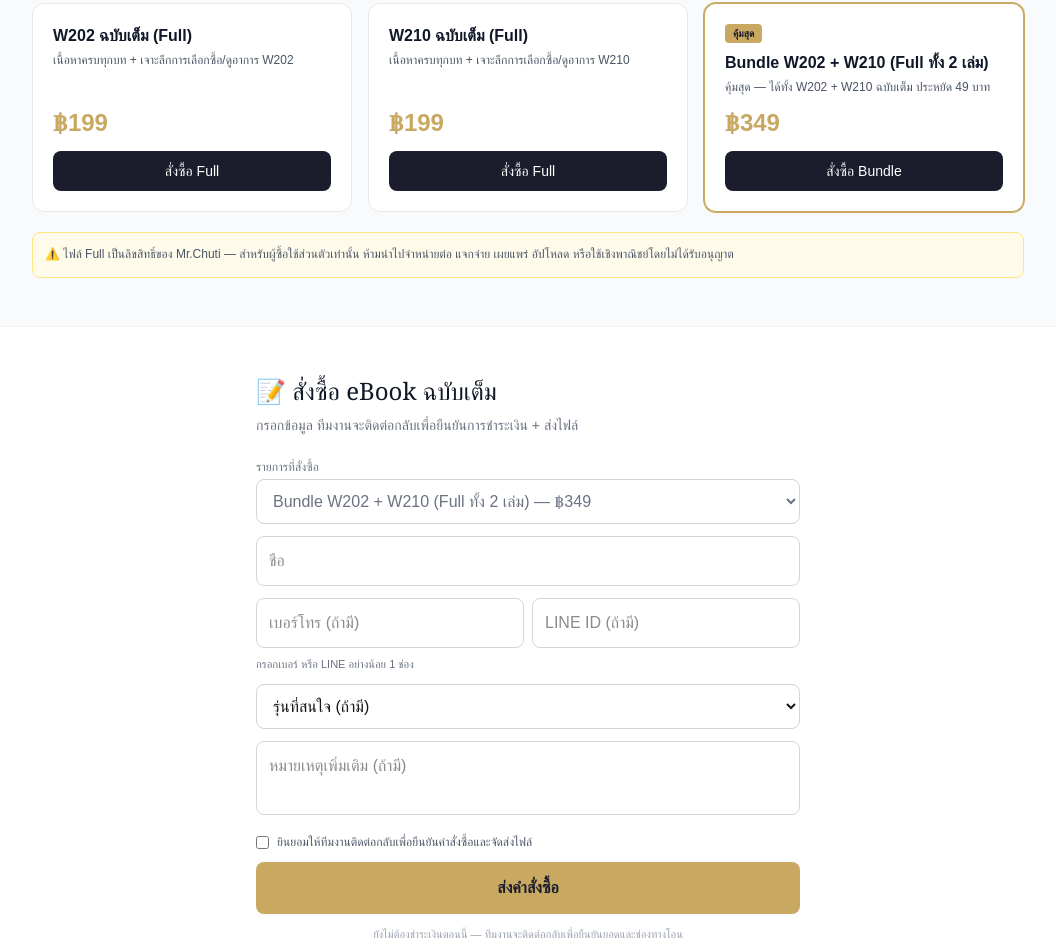
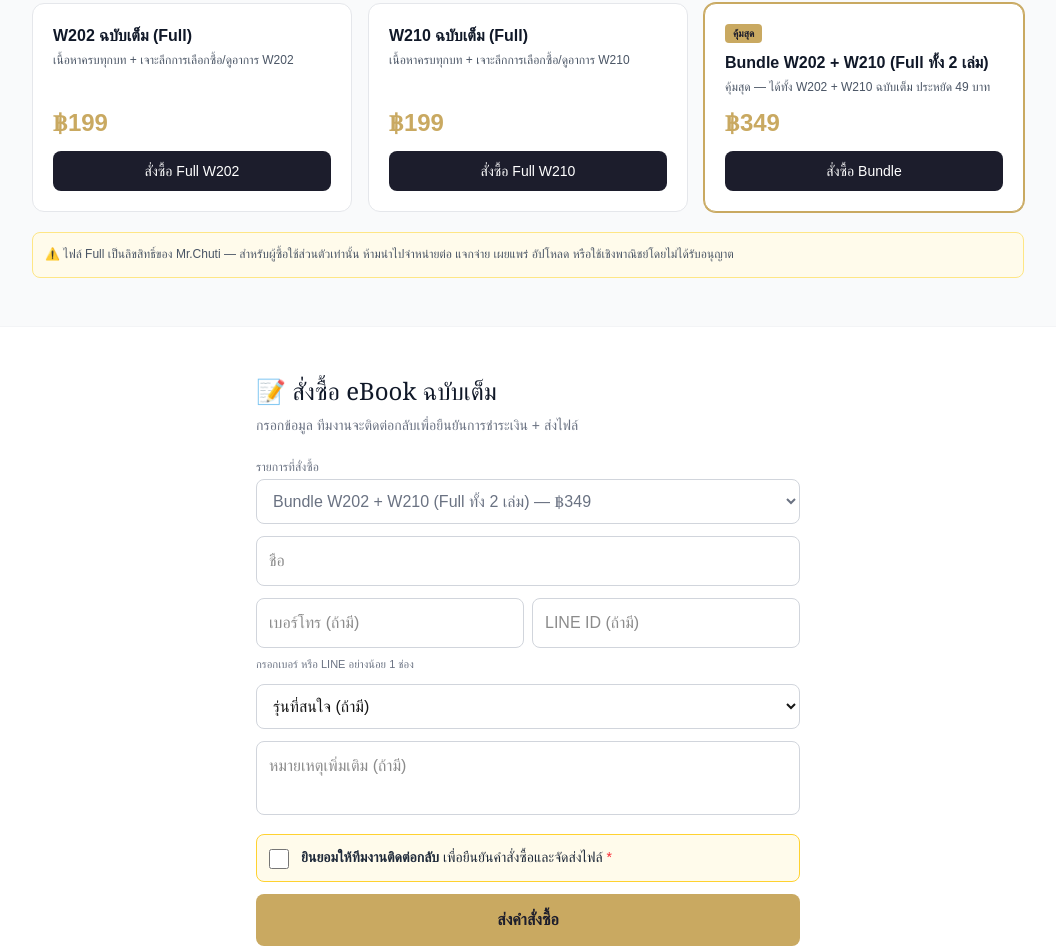
Before and after one commit to Chutiparts/chutiparts-web, a Next.js app: page /ebooks in a window 1280 px wide. Shown: the part 810-1762 px from the top of the page, without its empty margins (112-1168 px from the left). Built offline with nearby package versions, Linux system fonts and the light colour scheme.

Commit message:
Update EbooksClient.tsx

```diff
--- a/app/ebooks/EbooksClient.tsx
+++ b/app/ebooks/EbooksClient.tsx
@@ -1,6 +1,7 @@
 'use client'
 // app/ebooks/EbooksClient.tsx — หน้า eBook (Lite ฟรี + Full/Bundle สั่งซื้อ manual)
 // ส่ง order เข้า /api/leads (topic='ebook') → แจ้ง LINE อัตโนมัติ · ไม่มี auto-download Full
+// v2 (2026-06-15): copy fix เฉพาะจุด — (1) ปุ่มระบุรุ่นชัด (2) checkbox ยินยอมเด่นขึ้น
 import { useState } from 'react'
 
 const LITE = [
@@ -9,9 +10,9 @@ const LITE = [
 ]
 
 const PAID = [
-  { id: 'w202-full', label: 'W202 ฉบับเต็ม (Full)', price: 199, desc: 'เนื้อหาครบทุกบท + เจาะลึกการเลือกซื้อ/ดูอาการ W202' },
-  { id: 'w210-full', label: 'W210 ฉบับเต็ม (Full)', price: 199, desc: 'เนื้อหาครบทุกบท + เจาะลึกการเลือกซื้อ/ดูอาการ W210' },
-  { id: 'bundle', label: 'Bundle W202 + W210 (Full ทั้ง 2 เล่ม)', price: 349, desc: 'คุ้มสุด — ได้ทั้ง W202 + W210 ฉบับเต็ม ประหยัด 49 บาท' },
+  { id: 'w202-full', label: 'W202 ฉบับเต็ม (Full)', cta: 'สั่งซื้อ Full W202', price: 199, desc: 'เนื้อหาครบทุกบท + เจาะลึกการเลือกซื้อ/ดูอาการ W202' },
+  { id: 'w210-full', label: 'W210 ฉบับเต็ม (Full)', cta: 'สั่งซื้อ Full W210', price: 199, desc: 'เนื้อหาครบทุกบท + เจาะลึกการเลือกซื้อ/ดูอาการ W210' },
+  { id: 'bundle', label: 'Bundle W202 + W210 (Full ทั้ง 2 เล่ม)', cta: 'สั่งซื้อ Bundle', price: 349, desc: 'คุ้มสุด — ได้ทั้ง W202 + W210 ฉบับเต็ม ประหยัด 49 บาท' },
 ]
 
 function detectSource(): string {
@@ -61,7 +62,7 @@ export default function EbooksClient() {
   const submit = async () => {
     setErr('')
     if (!phone.trim() && !lineId.trim()) { setErr('กรุณากรอกเบอร์โทร หรือ LINE อย่างน้อย 1 ช่อง'); return }
-    if (!consent) { setErr('กรุณายืนยันให้ทีมงานติดต่อกลับก่อนส่ง'); return }
+    if (!consent) { setErr('กรุณาติ๊ก “ยินยอมให้ทีมงานติดต่อกลับ” ก่อนกดส่ง'); return }
     const picked = PAID.find((p) => p.id === item)
     setSubmitting(true)
     try {
@@ -150,7 +151,7 @@ export default function EbooksClient() {
                 <p className="text-2xl font-bold text-[#C9A961] mt-3">฿{p.price}</p>
                 <button onClick={() => pickAndScroll(p.id)}
                   className="mt-3 bg-[#1C1D2C] hover:bg-[#2E303F] text-white font-medium rounded-lg px-4 py-2.5 text-sm">
-                  สั่งซื้อ {p.id === 'bundle' ? 'Bundle' : 'Full'}
+                  {p.cta}
                 </button>
               </div>
             ))}
@@ -182,14 +183,15 @@ export default function EbooksClient() {
             {['W202', 'W210', 'W202 + W210', 'อื่นๆ'].map((m) => <option key={m} value={m}>{m}</option>)}
           </select>
           <textarea value={note} onChange={(e) => setNote(e.target.value)} rows={2} placeholder="หมายเหตุเพิ่มเติม (ถ้ามี)" className={`${inputCls} resize-none`} />
-          <label className="flex items-start gap-2 text-xs text-gray-600 cursor-pointer">
-            <input type="checkbox" checked={consent} onChange={(e) => setConsent(e.target.checked)} className="mt-0.5 accent-[#C9A961]" />
-            <span>ยินยอมให้ทีมงานติดต่อกลับเพื่อยืนยันคำสั่งซื้อและจัดส่งไฟล์</span>
+          {/* consent — เน้นให้เด่น (กล่องไฮไลต์ + ขอบเปลี่ยนสีเมื่อยังไม่ติ๊ก) */}
+          <label className={`flex items-start gap-3 text-sm rounded-lg border p-3 cursor-pointer transition-colors ${consent ? 'border-[#C9A961] bg-[#FBF7EC] text-gray-800' : 'border-amber-300 bg-amber-50 text-gray-800'}`}>
+            <input type="checkbox" checked={consent} onChange={(e) => setConsent(e.target.checked)} className="mt-0.5 w-5 h-5 accent-[#C9A961] shrink-0" />
+            <span><span className="font-semibold">ยินยอมให้ทีมงานติดต่อกลับ</span> เพื่อยืนยันคำสั่งซื้อและจัดส่งไฟล์ <span className="text-red-500">*</span></span>
           </label>
           <div className="absolute left-[-9999px] w-px h-px overflow-hidden" aria-hidden="true">
             <input tabIndex={-1} autoComplete="off" value={website} onChange={(e) => setWebsite(e.target.value)} name="website" />
           </div>
-          {err && <p className="text-sm text-red-600">{err}</p>}
+          {err && <p className="text-sm text-red-600 font-medium">{err}</p>}
           <button onClick={submit} disabled={submitting}
             className="w-full bg-[#C9A961] hover:bg-[#D8B872] disabled:opacity-60 text-[#1C1D2C] font-bold rounded-lg px-4 py-3.5 text-base">
             {submitting ? 'กำลังส่ง…' : 'ส่งคำสั่งซื้อ'}
```
